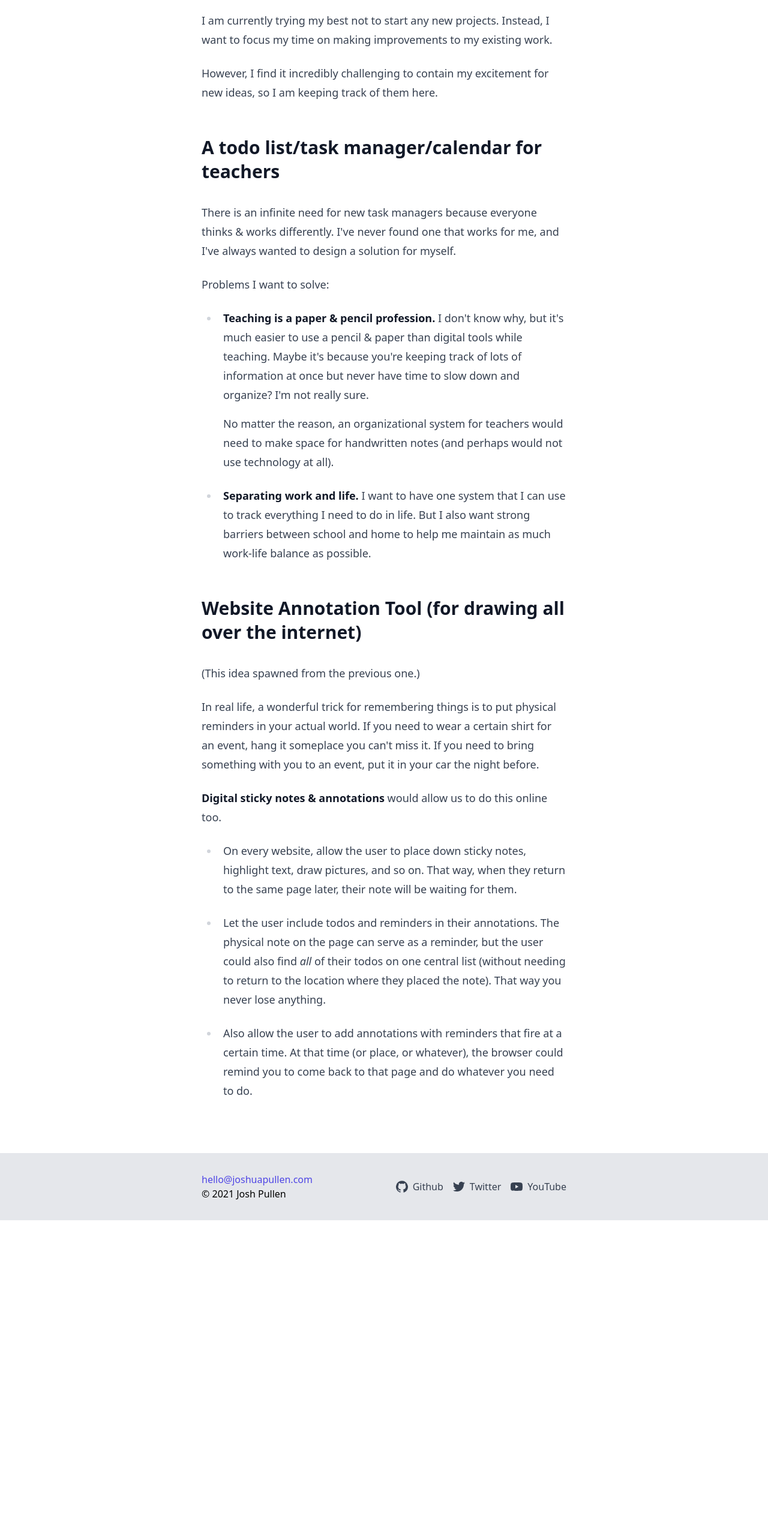
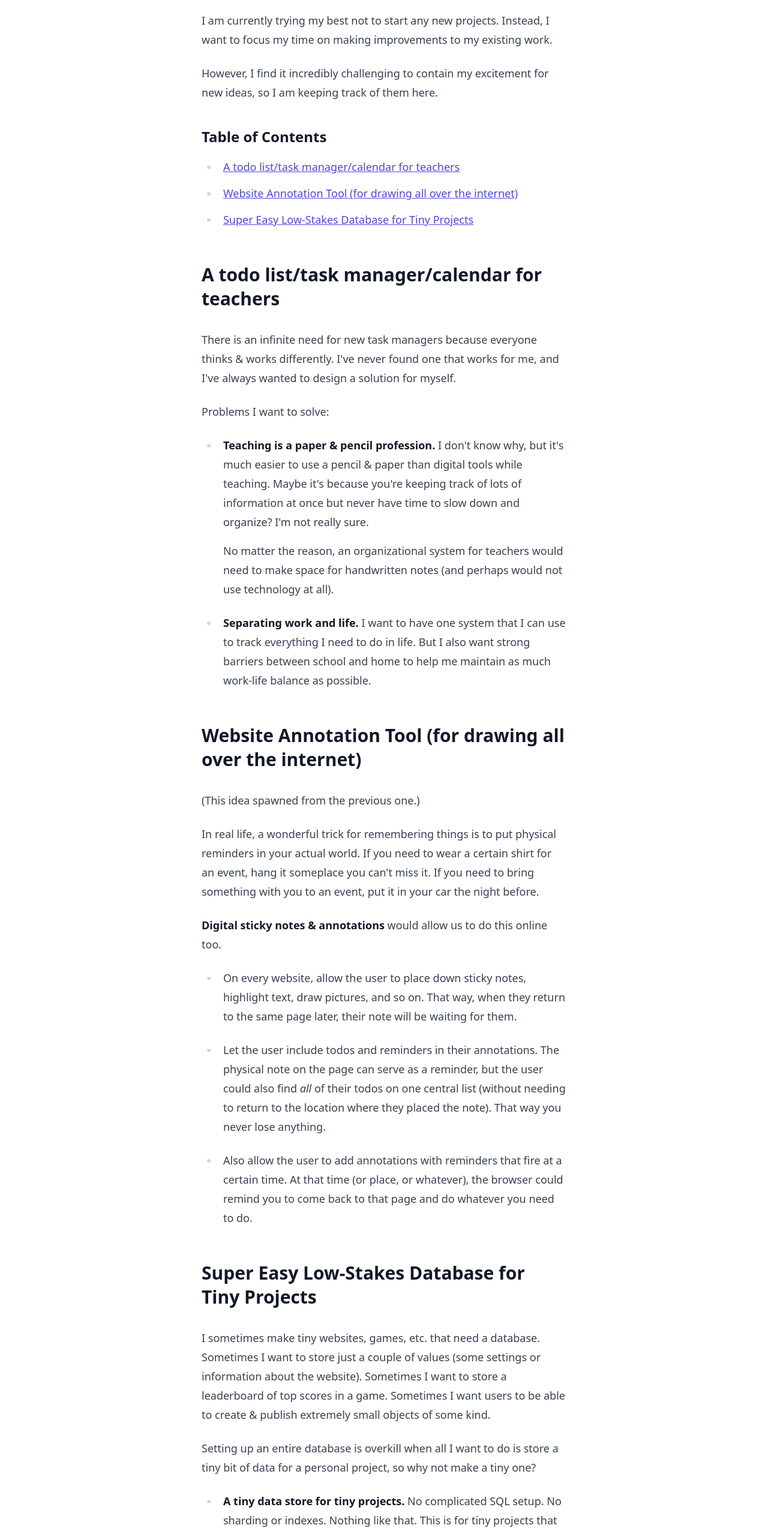
Before and after one commit to PullJosh/joshuapullen.com, a Next.js app: page /ideas in a window 1280 px wide. Shown: the part 234-2791 px from the top of the page at 60% size. Before the commit the page ends 2268 px from the top, so only its background shows below. Built offline with nearby package versions, Linux system fonts and the light colour scheme.

Commit message:
Add low-stakes-database idea

```diff
--- a/pages/ideas.tsx
+++ b/pages/ideas.tsx
@@ -1,5 +1,6 @@
 import Head from "next/head";
 import Layout from "../components/Layout";
+import Link from "next/link";
 
 export default function Ideas() {
   return (
@@ -19,7 +20,28 @@ export default function Ideas() {
           new ideas, so I am keeping track of them here.
         </p>
 
-        <h2>A todo list/task manager/calendar for teachers</h2>
+        <h3>Table of Contents</h3>
+        <ul>
+          <li>
+            <Link href="#teacher-todo-list">
+              A todo list/task manager/calendar for teachers
+            </Link>
+          </li>
+          <li>
+            <Link href="#website-annotation">
+              Website Annotation Tool (for drawing all over the internet)
+            </Link>
+          </li>
+          <li>
+            <Link href="#low-stakes-database">
+              Super Easy Low-Stakes Database for Tiny Projects
+            </Link>
+          </li>
+        </ul>
+
+        <h2 id="teacher-todo-list">
+          A todo list/task manager/calendar for teachers
+        </h2>
         <p>
           There is an infinite need for new task managers because everyone
           thinks & works differently. I've never found one that works for me,
@@ -51,7 +73,9 @@ export default function Ideas() {
           </li>
         </ul>
 
-        <h2>Website Annotation Tool (for drawing all over the internet)</h2>
+        <h2 id="website-annotation">
+          Website Annotation Tool (for drawing all over the internet)
+        </h2>
         <p>(This idea spawned from the previous one.)</p>
         <p>
           In real life, a wonderful trick for remembering things is to put
@@ -91,6 +115,58 @@ export default function Ideas() {
             </p>
           </li>
         </ul>
+
+        <h2 id="low-stakes-database">
+          Super Easy Low-Stakes Database for Tiny Projects
+        </h2>
+        <p>
+          I sometimes make tiny websites, games, etc. that need a database.
+          Sometimes I want to store just a couple of values (some settings or
+          information about the website). Sometimes I want to store a
+          leaderboard of top scores in a game. Sometimes I want users to be able
+          to create & publish extremely small objects of some kind.
+        </p>
+        <p>
+          Setting up an entire database is overkill when all I want to do is
+          store a tiny bit of data for a personal project, so why not make a
+          tiny one?
+        </p>
+        <ul>
+          <li>
+            <p>
+              <strong>A tiny data store for tiny projects.</strong> No
+              complicated SQL setup. No sharding or indexes. Nothing like that.
+              This is for tiny projects that just need to store a few things.
+            </p>
+          </li>
+          <li>
+            <p>
+              <strong>No backend necessary.</strong> Some projects a personal.
+              Maybe you're making a website for just a few friends. You don't
+              need top-notch security, you just want to bodge together something
+              that works for a few people you trust. If you want to read and
+              write to your data store directly from the frontend, you should be
+              able to via some simple API calls.
+            </p>
+          </li>
+          <li>
+            <p>
+              <strong>Easy manual editing.</strong> When you're working on a
+              tiny project, you might not want to set up an entire admin view.
+              But you <em>do</em> want to have quick & easy access to your data
+              so you can read & change it manually.
+            </p>
+          </li>
+        </ul>
+        <p>
+          To accomplish the above goals, I propose a tool that makes it possible
+          to read & write to JSON files. Via a web frontend or an API, you can
+          create a JSON file that's hosted on the web. Then, you can read &
+          write to and from that file via an API. If you'd like to
+          password-protect that file you can, or you can let anyone edit it
+          without any permissions necessary (for extremely small & loose
+          projects).
+        </p>
       </div>
     </Layout>
   );
```
